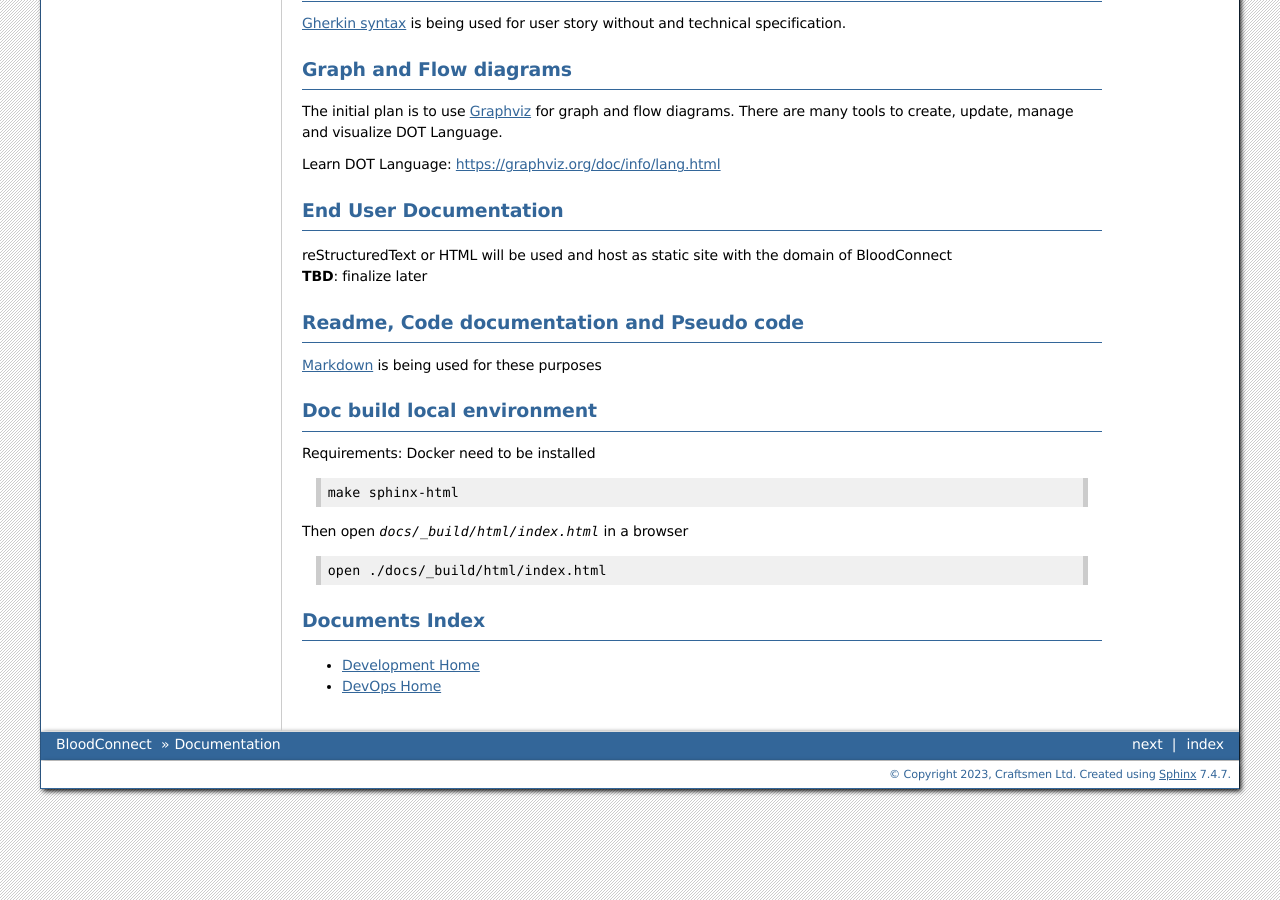
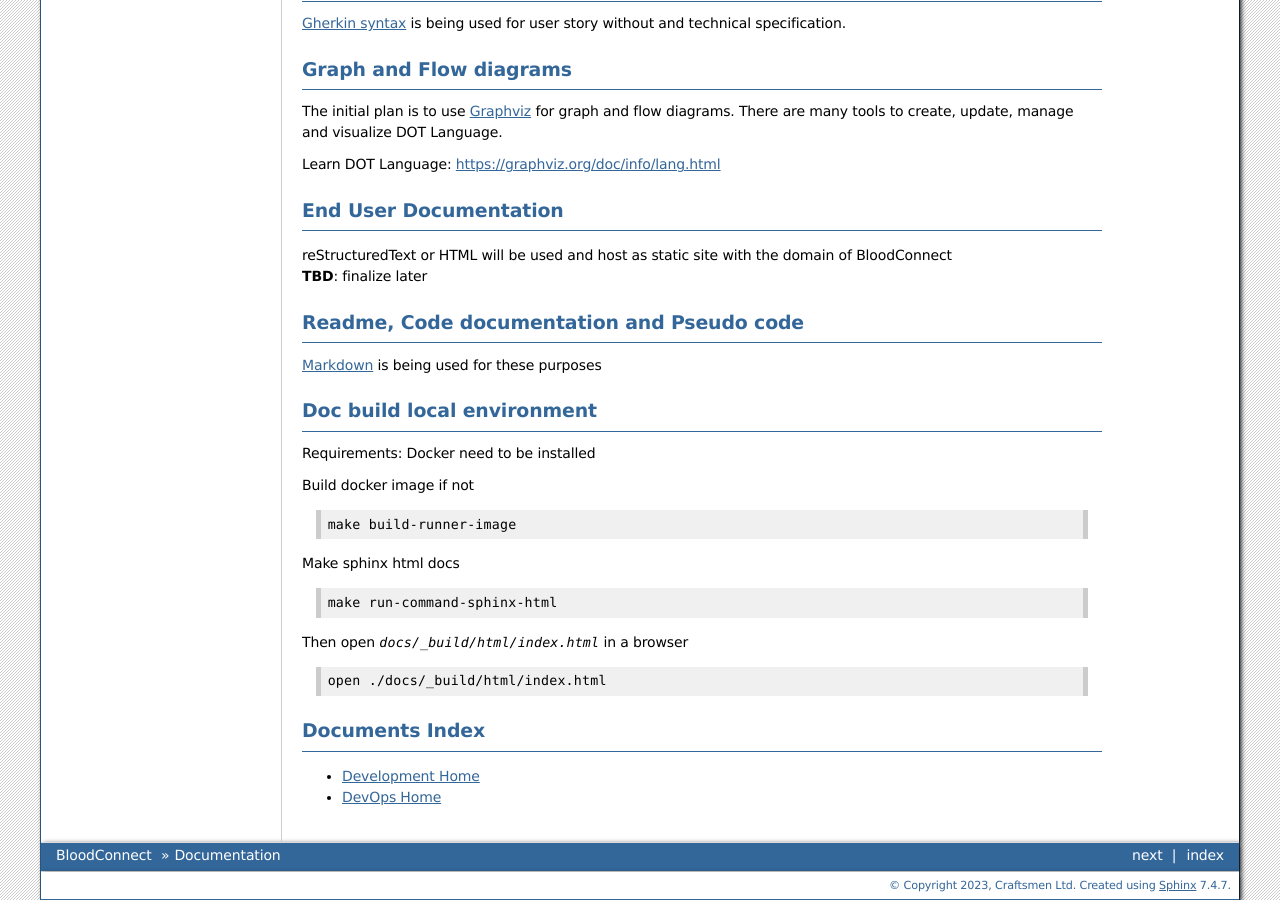
Before and after one commit to CraftsmenLtd/BloodConnect, a Sphinx documentation site: the page built from docs/index.rst, in a window 1280 px wide and 900 px high, scrolled down 910 px. Built offline with Sphinx 7.4.7, drawn with Linux system fonts in a browser that asks for light colours.

Commit message:
I-#51 sphinx doc build instructions

```diff
--- a/docs/index.rst
+++ b/docs/index.rst
@@ -61,9 +61,17 @@ Doc build local environment
 ~~~~~~~~~~~~~~~~~~~~~~~~~~~~
 Requirements: Docker need to be installed
 
+Build docker image if not
+
 .. code-block:: bash
 
-   make sphinx-html
+    make build-runner-image
+
+Make sphinx html docs
+
+.. code-block:: bash
+
+   make run-command-sphinx-html
 
 Then open `docs/_build/html/index.html` in a browser
 
```
